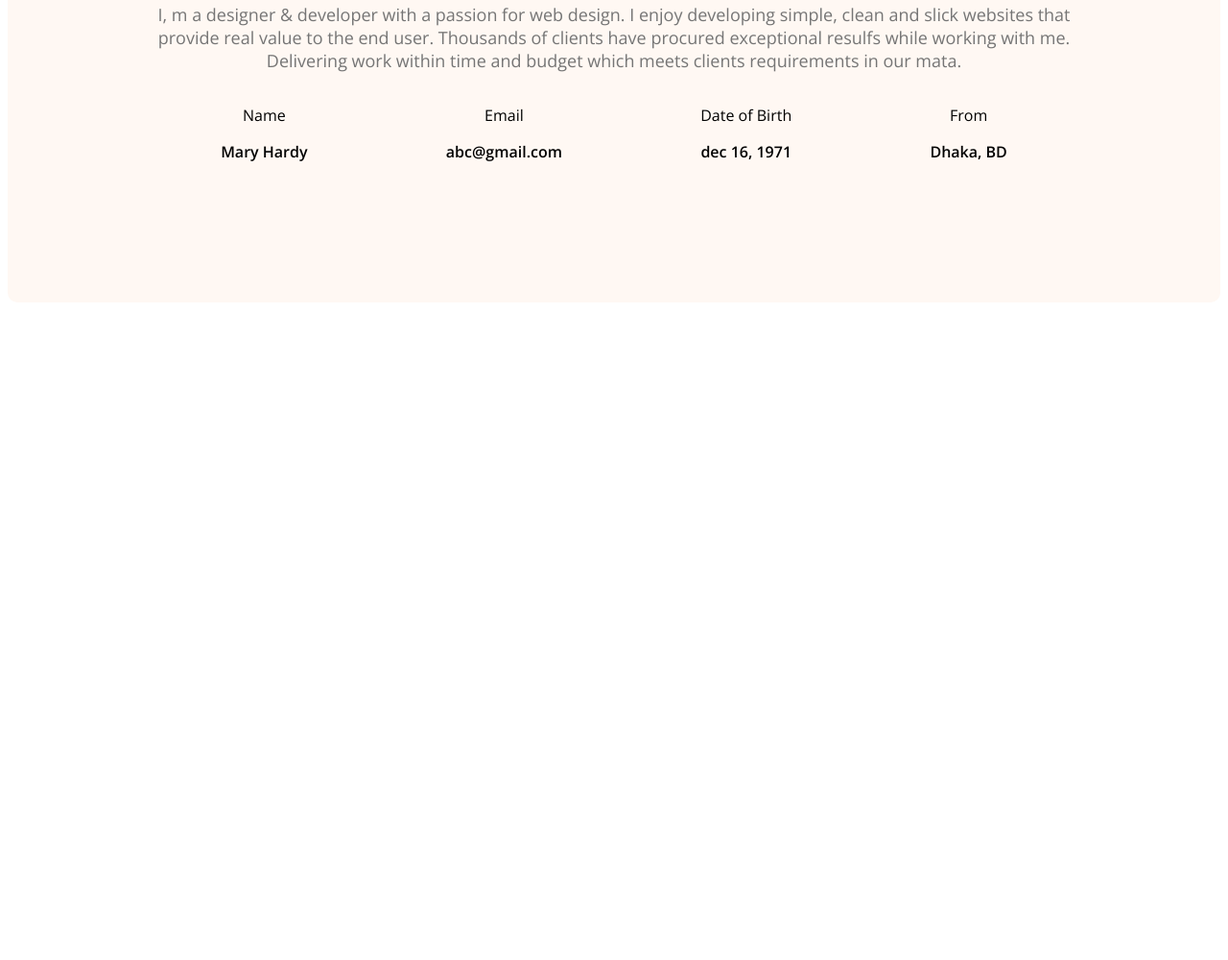
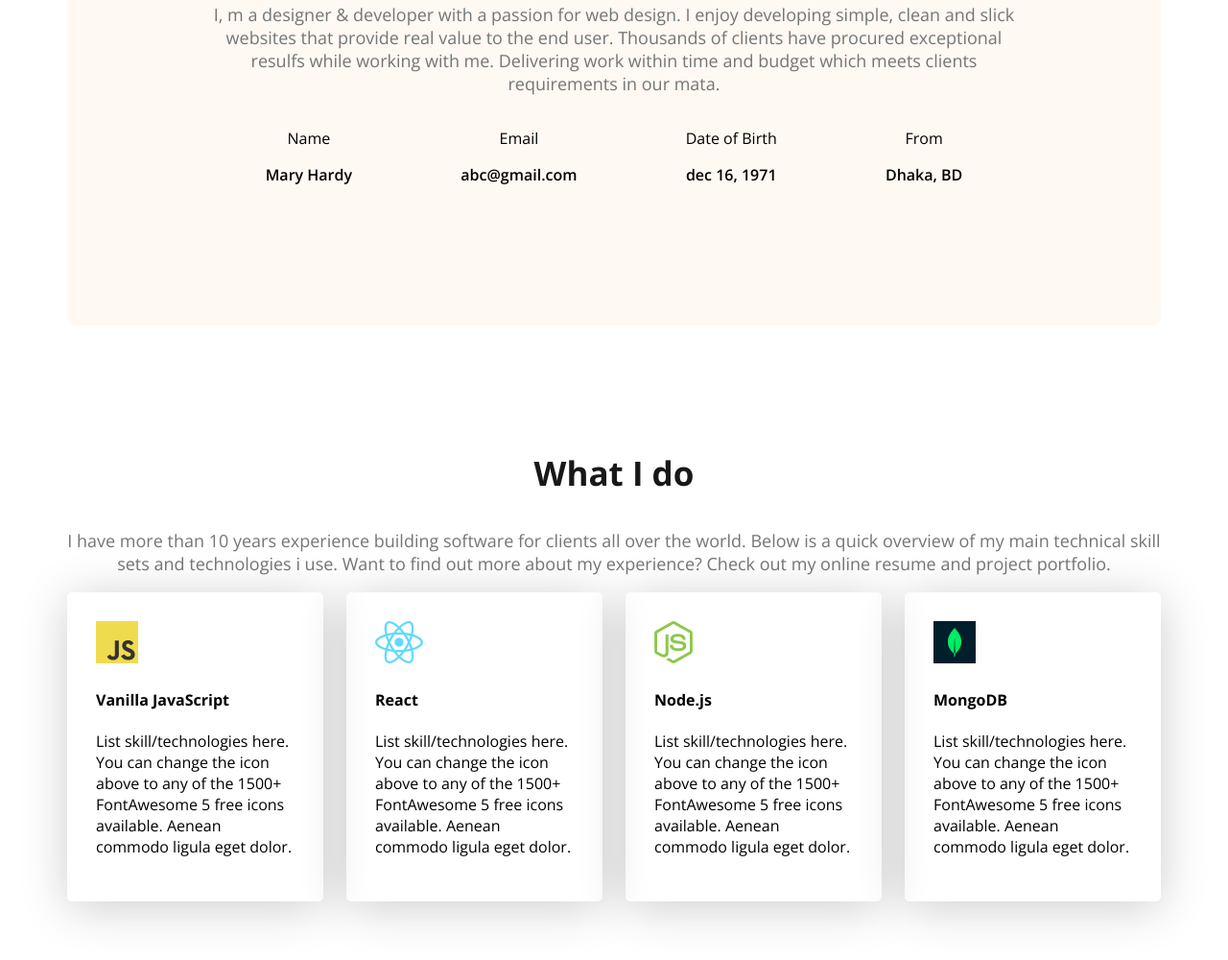
Before and after one commit to AnisurWeb/web-developer-portfolio, a plain HTML site: page index.html in a window 1280 px wide. Shown: the part 1204-2204 px from the top of the page at 96% size. Before the commit the page ends 1527 px from the top, so only its background shows below. Drawn offline with nearby package versions, Linux system fonts and the light colour scheme.

Commit message:
body part

```diff
--- a/index.html
+++ b/index.html
@@ -68,6 +68,38 @@
 
 
          </section>
+
+         <!-- what is do section start -->
+
+         <section class="skills">
+
+            <h3 class="section-title text-center"> What I do</h3>
+            <p class="section-description text-center">I have more than 10 years experience building software for clients all over the world. Below is a quick overview of my main technical skill sets and technologies i use. Want to find out more about my experience? Check out my online resume and project portfolio.</p>
+
+            <div class="skills-container">
+
+                <div class="skill">
+                    <img src="images/icons/js.png" alt="">
+                    <h4 class="skill-title">Vanilla JavaScript</h4>
+                    <p class="skill-description">List skill/technologies here. You can change the icon above to any of the 1500+ FontAwesome 5 free icons available. Aenean commodo ligula eget dolor.</p>
+                </div>
+                <div class="skill">
+                    <img src="images/icons/react.png" alt="">
+                    <h4 class="skill-title">React</h4>
+                    <p class="skill-description">List skill/technologies here. You can change the icon above to any of the 1500+ FontAwesome 5 free icons available. Aenean commodo ligula eget dolor.</p>
+                </div>
+                <div class="skill">
+                    <img src="images/icons/nodejs.png" alt="">
+                    <h4 class="skill-title">Node.js</h4>
+                    <p class="skill-description">List skill/technologies here. You can change the icon above to any of the 1500+ FontAwesome 5 free icons available. Aenean commodo ligula eget dolor.</p>
+                </div>
+                <div class="skill">
+                    <img src="images/icons/mongo.png" alt="">
+                    <h4 class="skill-title">MongoDB</h4>
+                    <p class="skill-description">List skill/technologies here. You can change the icon above to any of the 1500+ FontAwesome 5 free icons available. Aenean commodo ligula eget dolor.</p>
+                </div>
+            </div>
+         </section>
     </main>
 
     <footer>
--- a/style/style.css
+++ b/style/style.css
@@ -10,6 +10,9 @@
     "wdth" 100;
 }
 
+.text-center{
+    text-align: center;
+}
 /* header */
 header{
 
@@ -109,9 +112,14 @@ nav li a{
 
 /* main style */
 
-.main{
+main{
     max-width: 1140px;
     margin: 0 auto;
+}
+
+main section{
+    margin-top: 130px;
+    margin-bottom: 130px;
 }
 /* about style */
 
@@ -119,7 +127,7 @@ nav li a{
     border-radius: 10px;
     padding: 130px 150px;
     text-align: center;
-    margin-top: 130px;
+
 }
 
 .about-items{
@@ -130,3 +138,20 @@ nav li a{
 .item-description{
     font-weight: 600;
 }
+
+
+/* skills section styles */
+
+.skills-container{
+    display: flex;
+    gap: 24px;
+
+}
+
+.skill{
+    padding: 30px;
+
+box-shadow: 0px 6px 50px 0px rgba(0, 0, 0, 0.2);
+border-radius: 5px;
+
+}
```
